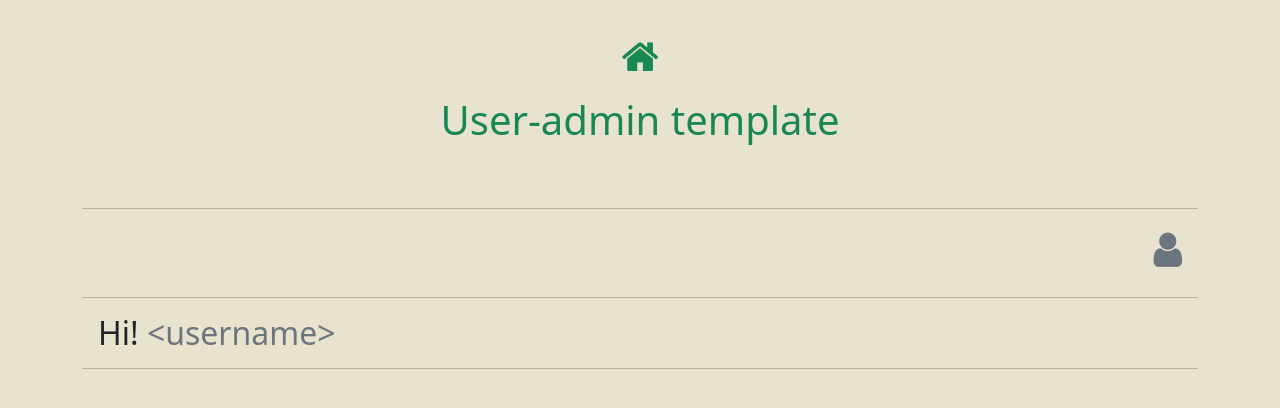
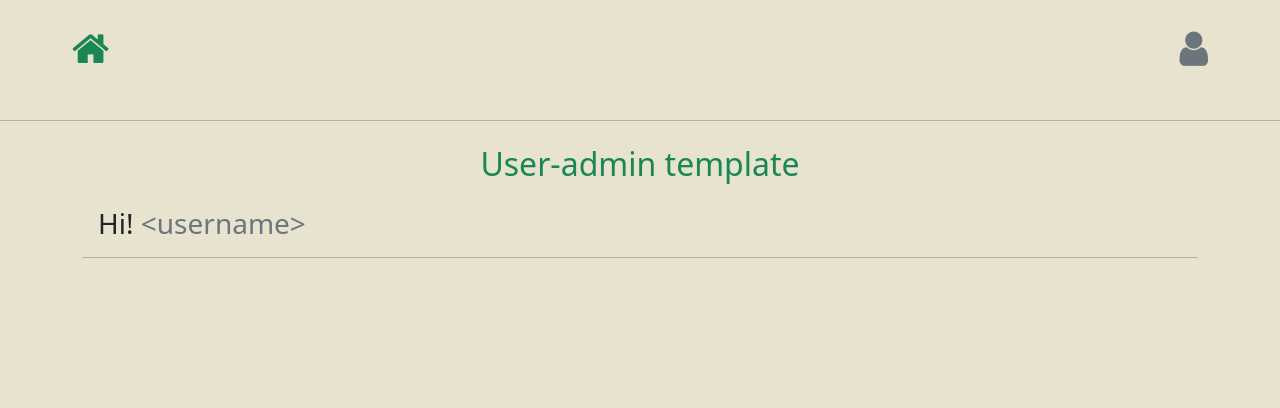
Before and after one commit to grbeno/user-admin, a Django app: page / in a window 1280 px wide. Shown: the top 408 px of the page. Run offline with Django 4.2, Linux system fonts and the light colour scheme; some libraries are stand-ins or nearby versions.

Commit message:
mod-bootstrap-stuff

```diff
--- a/templates/registration/login.html
+++ b/templates/registration/login.html
@@ -3,8 +3,7 @@
 {% block title %}Log In{% endblock title %}
 
 {% block content %}
-<h1 class="d-flex pb-5 justify-content-center text-success">Bejelentkezés</h1>
-<hr>
+<h2 class="d-flex p-2 justify-content-center text-secondary">Bejelentkezés</h2>
 <form method="post">
   <div class="d-flex justify-content-center">
     <div class="mt-3 col-md-4">
--- a/templates/registration/signup.html
+++ b/templates/registration/signup.html
@@ -3,11 +3,10 @@
 {% block title %}Regisztráció{% endblock title %}
 
 {% block content %}
-<h1 class="d-flex pb-5 justify-content-center text-success">Regisztráció</h1>
-<hr>
+<h2 class="d-flex p-2 justify-content-center text-secondary">Regisztráció</h2>
 <form method="post">
     {% csrf_token %}
-    <div class="d-flex p-3 justify-content-center">
+    <div class="d-flex justify-content-center">
         <div class="mt-3 col-md-5">
             {{ form|crispy }}
             <button class="mt-4 col-12 btn btn-block btn-primary" type="submit">Regisztrálok</button>
--- a/templates/start/base.html
+++ b/templates/start/base.html
@@ -12,9 +12,15 @@
   <link rel="stylesheet" href="{% static 'start/css/base.css' %}">
 </head>
 <body>
-<div class="d-flex p-2 justify-content-center">
-  <a href="{% url 'home' %}"><h4 class="h1 mt-4 text-success"><i class="fa fa-home"></i></h4></a>
-</div>
+  <div class="d-flex p-3 me-md-5 ms-md-5">
+    <div class="me-auto p-2"><a href="{% url 'home' %}"><h4 class="h1 text-success"><i class="fa fa-home"></i></h4></a></div>
+    {% if user.is_authenticated %}
+    <div class="p-2"><a class="h1 text-secondary" href="{% url 'logout' %}"><i class="fa fa-sign-out"></i></a></div>
+    {% else %}
+    <div class="p-2"><a class="h1 text-secondary" href="{% url 'login' %}"><i class="fa fa-user"></i></a></div>
+    {% endif %}
+  </div>
+  <hr>
   <div class="container">
     {% block content %}
     {% endblock content %}
--- a/templates/start/home.html
+++ b/templates/start/home.html
@@ -2,17 +2,8 @@
 {% block title%}Home{% endblock title %}
 
 {% block content %}
-<h1 class="d-flex pb-5 justify-content-center text-success">User-admin template</h1>
-<hr>
-<div class="d-flex m-3 justify-content-md-end">
-  {% if user.is_authenticated %}
-    <a class="h1 text-secondary" href="{% url 'logout' %}"><i class="fa fa-sign-out"></i></a>
-  {% else %}
-    <a class="h1 text-secondary" href="{% url 'login' %}"><i class="fa fa-user"></i></a>
-  {% endif %}
-</div>
-<hr>
-<h2 class="m-3">Hi! <span class="text-secondary">{% if user.is_authenticated %}{{ user.username }}{% else %}&lt;username&gt;{% endif %}</span></h2>
+<h2 class="d-flex justify-content-center p-2 text-success">User-admin template</h2>
+<h3 class="m-3">Hi! <span class="text-secondary">{% if user.is_authenticated %}{{ user.username }}{% else %}&lt;username&gt;{% endif %}</span></h3>
 <hr>
 {% if user.is_authenticated %}
 <ul>
```
Also changed, not shown: other parts of templates/registration/login.html (+1 -1 lines).
